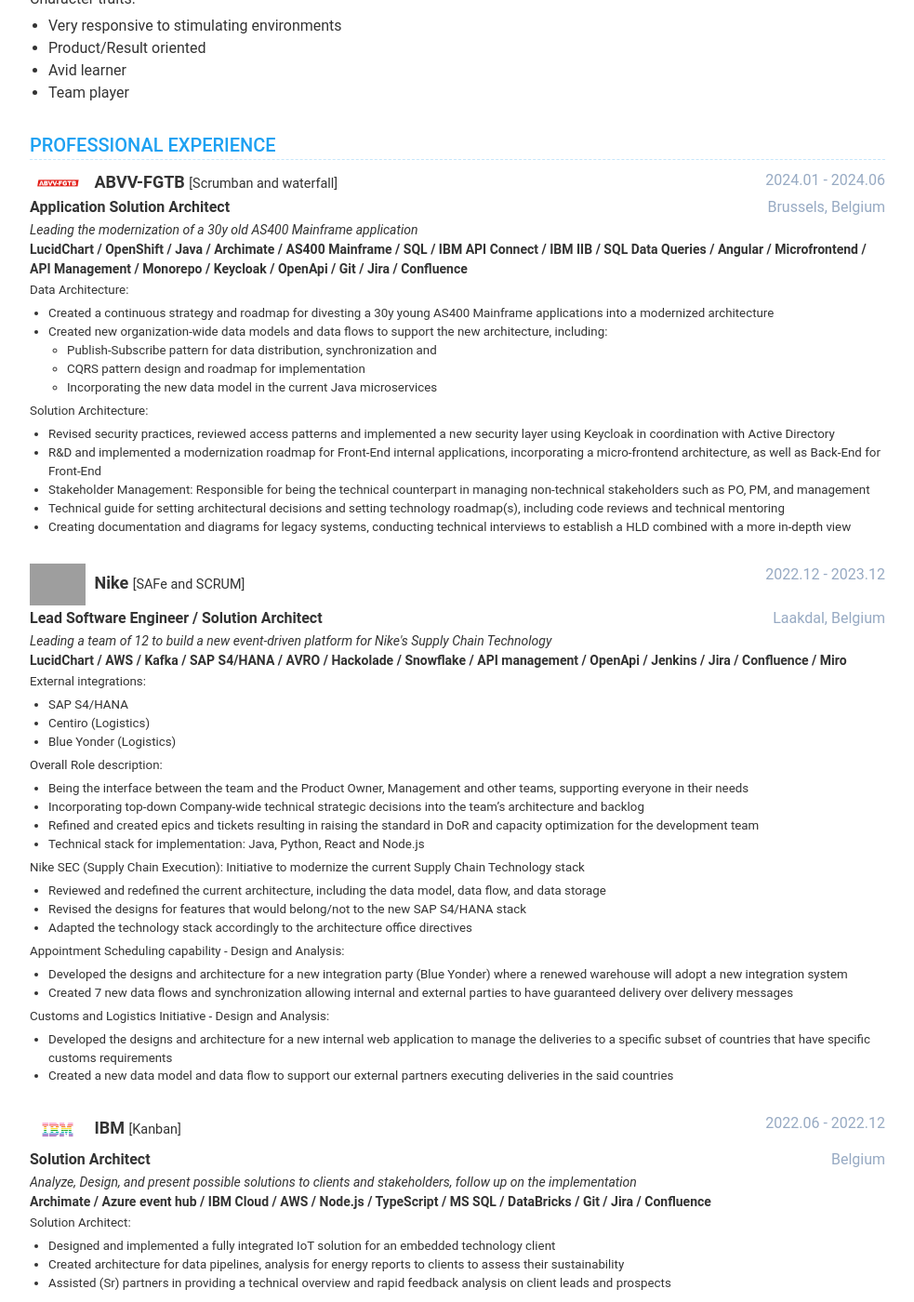
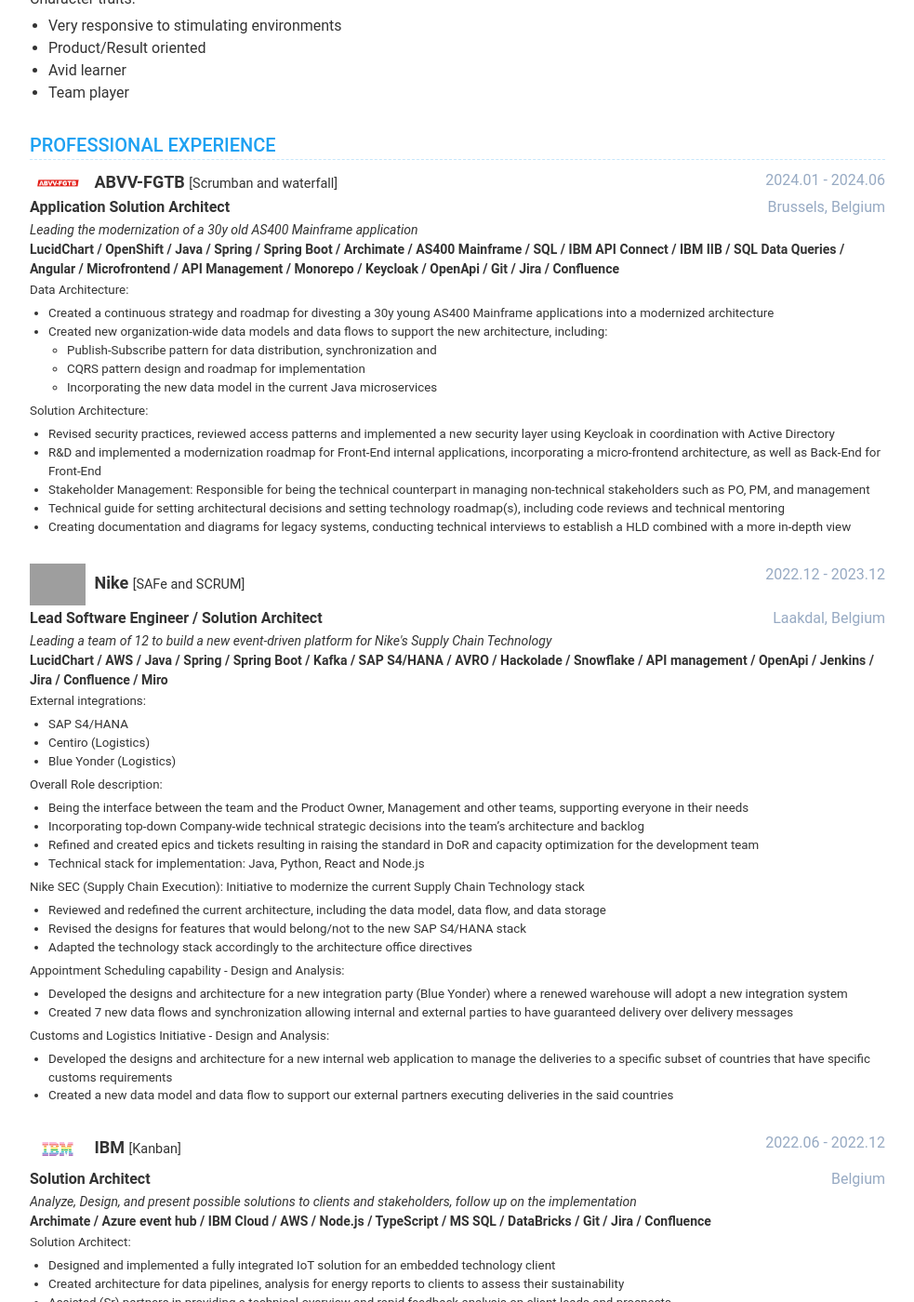
Before and after one commit to romdj/romdj.github.io, a Jekyll site: the page built from index.html, in a window 1280 px wide and 1400 px high, scrolled down 314 px. Shown: the whole window at 93% size, without its empty margins (148-1131 px from the left). Built offline with Jekyll 4.4.1, drawn with Linux system fonts in a browser that asks for light colours; nearby versions of some CDN libraries; some of the changed text lies outside the part shown; grey boxes are pictures that could not be loaded.

Commit message:
added spring and more java

```diff
--- a/_data/data.yml
+++ b/_data/data.yml
@@ -112,6 +112,8 @@
         - 'LucidChart'
         - ' / OpenShift'
         - ' / Java'
+        - ' / Spring'
+        - ' / Spring Boot'
         - ' / Archimate'
         - ' / AS400 Mainframe'
         - ' / SQL'
@@ -153,6 +155,9 @@
       technologies:
         - 'LucidChart'
         - ' / AWS'
+        - ' / Java'
+        - ' / Spring'
+        - ' / Spring Boot'
         - ' / Kafka'
         - ' / SAP S4/HANA'
         - ' / AVRO'
@@ -229,7 +234,7 @@
         - ' / TypeScript'
         - ' / Docker'
         - ' / Kubernetes'
-        - ' / Scala'
+        - ' / Java'
         - ' / Python'
         - ' / Github Actions'
         - ' / Git'
@@ -317,7 +322,8 @@
         - ' / Python'
         - ' / Docker'
         - ' / ELK (ElasticSearch, Kibana)'
-        - ' / Java (Tomcat)'
+        - ' / Java'
+        - ' / Tomcat'
         - ' / MS SQL'
         - ' / C#'
         - ' / Git & SVN'
```
